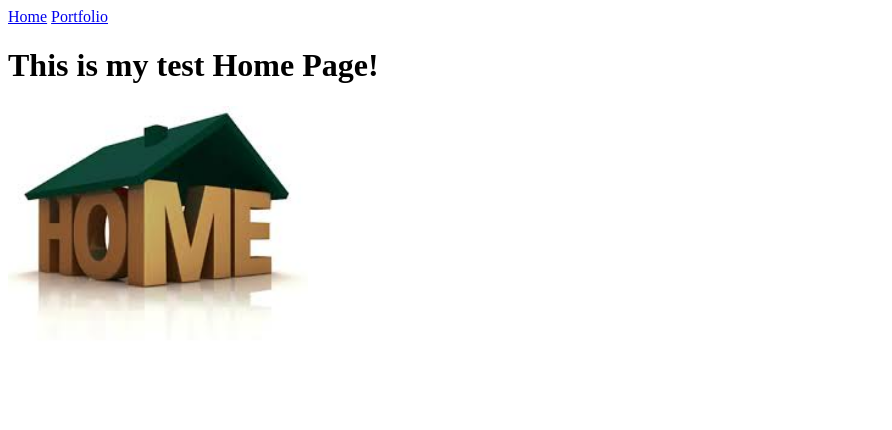
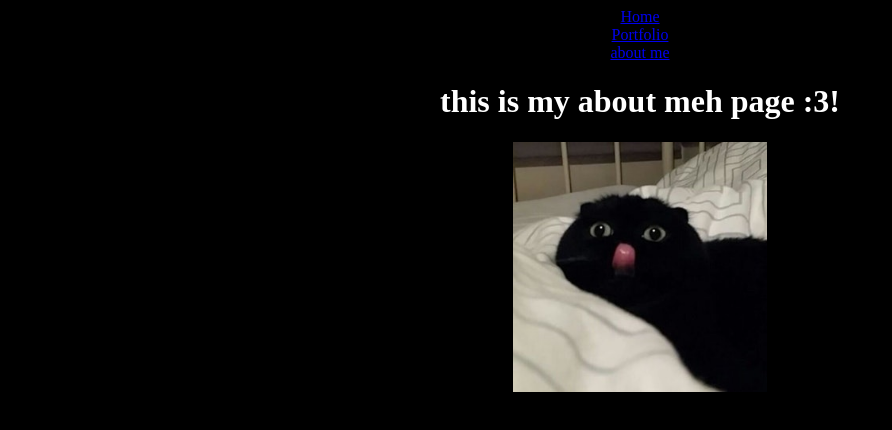
Before and after one commit to erikathegreat/erikathegreat, a plain HTML site: page my_website/index.html in a window 1280 px wide. Shown: the whole page, without its empty margins (0-892 px from the left). Drawn offline with Linux system fonts and the light colour scheme.

Commit message:
Everything ever

```diff
--- a/my_website/index.html
+++ b/my_website/index.html
@@ -4,10 +4,18 @@
     <meta charset="utf-8">
     <title>Home</title>
   </head>
+  <style>
+  body {
+background-color: black;
+color: white;
+}
+  </style>
   <body>
-    <a href="index.html">Home</a>
-    <a href="portfolio.html">Portfolio</a>
-    <h1>This is my test Home Page!</h1>
-    <img src="images/home.jpg" height="250">
+    <a href="index.html"><center>Home</center></a>
+    <a href="portfolio.html"><center>Portfolio</center></a>
+    <a href="about.html"><center>about me</center></a>
+    <center><h1>this is my about meh page :3!</h1></center>
+
+    <center><img src="images/homepage.jpg" height="250"></center>
   </body>
 </html>
```
Also changed, not shown: my_website/about.html (added, +14 -0 lines), my_website/portfolio.html (+5 -7 lines), my_website/images/home.jpg (deleted), my_website/images/homepage.jpg (added), my_website/images/portfolio.jpg (deleted).
